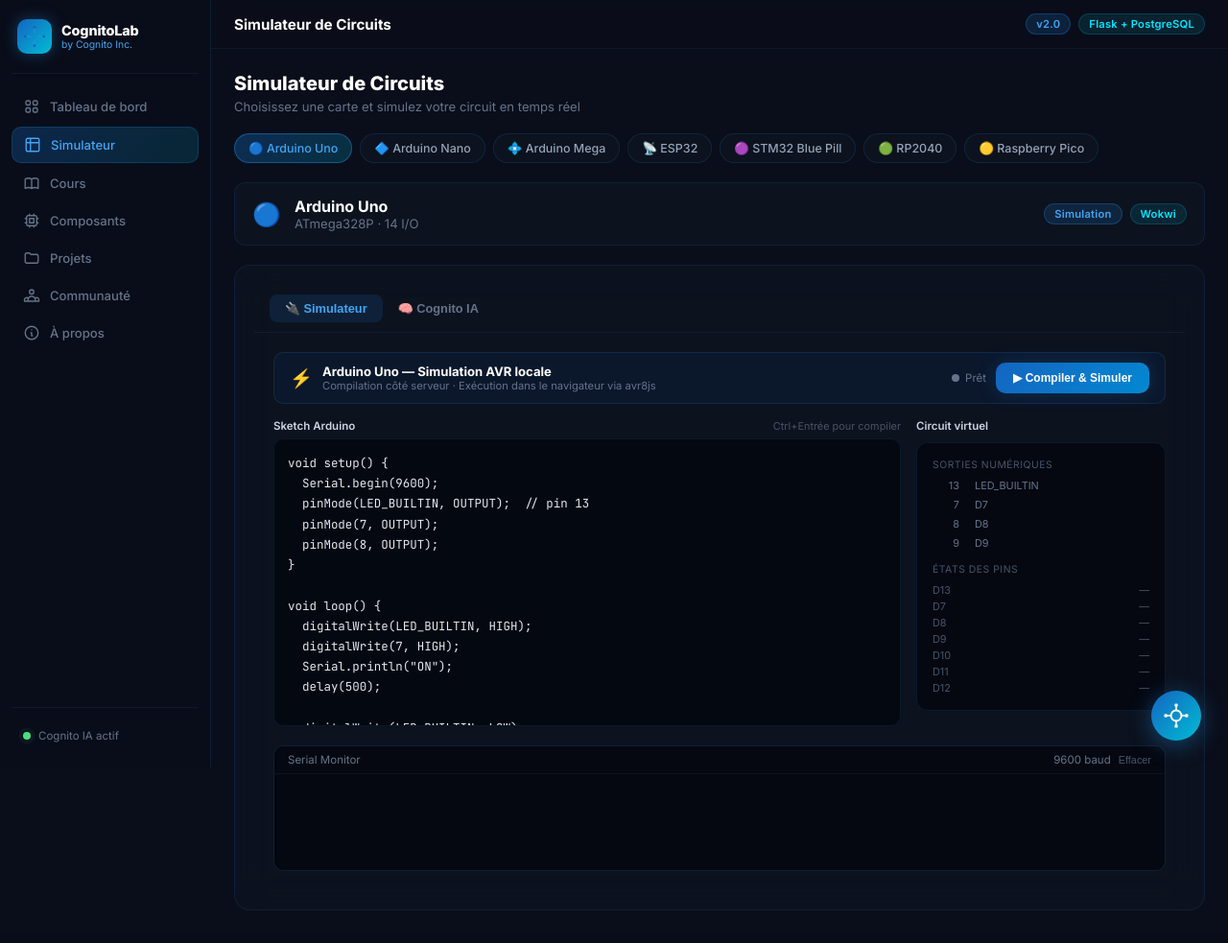
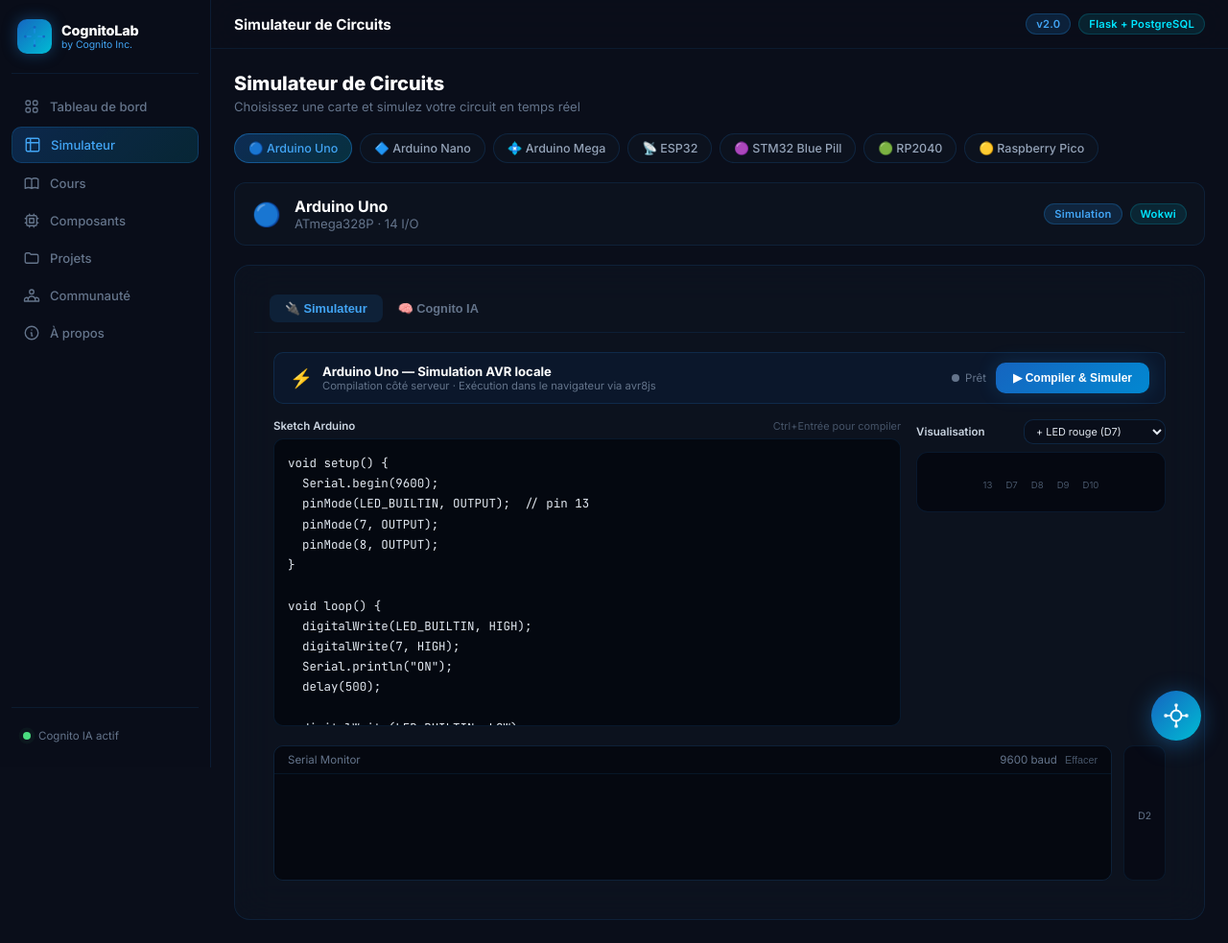
Before and after one commit to JonathanK-N/CognitoLab, a Flask app: page /simulator?board=arduino-uno in a window 1280 px wide. Shown: the whole page at 96% size. Before the commit the page ends 949 px from the top, so only its background shows below. Run offline with Flask 3, Linux system fonts and the light colour scheme; data comes from the database, SQL or seed files in the repository; some libraries are stand-ins or nearby versions.

Commit message:
feat: visualisation circuit complète — board Arduino, LEDs, LCD, servo, bouton interactif

```diff
--- a/templates/simulator.html
+++ b/templates/simulator.html
@@ -100,54 +100,74 @@ void loop() {
             <div id="compileError" style="display:none;margin-top:8px;padding:10px 14px;background:rgba(248,113,113,0.1);border:1px solid rgba(248,113,113,0.25);border-radius:8px;font-family:'JetBrains Mono',monospace;font-size:0.7rem;color:#f87171;white-space:pre-wrap;max-height:120px;overflow:auto"></div>
           </div>
 
-          <!-- Circuit virtuel -->
+          <!-- Visualisation circuit -->
           <div>
-            <p style="font-size:0.72rem;font-weight:600;color:#cbd5e1;margin-bottom:10px">Circuit virtuel</p>
+            <div style="display:flex;align-items:center;justify-content:space-between;margin-bottom:8px">
+              <p style="font-size:0.72rem;font-weight:600;color:#cbd5e1">Visualisation</p>
+              <!-- Sélecteur de composant additionnel -->
+              <select id="extraComponent" class="cl-input" style="font-size:0.68rem;padding:4px 8px;width:auto" onchange="updateExtraComponent()">
+                <option value="led">+ LED rouge (D7)</option>
+                <option value="lcd">LCD 16×2 (Serial)</option>
+                <option value="servo">Servo (D9 PWM)</option>
+                <option value="button">Bouton (D2)</option>
+                <option value="seg7">7 segments (D4-D10)</option>
+              </select>
+            </div>
 
-            <!-- Arduino board simplified -->
-            <div style="background:rgba(5,8,16,0.8);border:1px solid rgba(33,150,243,0.12);border-radius:12px;padding:16px">
+            <!-- Zone de visualisation -->
+            <div style="background:rgba(5,8,16,0.85);border:1px solid rgba(33,150,243,0.12);border-radius:12px;padding:12px;overflow:auto">
 
-              <!-- LEDs -->
-              <div style="margin-bottom:14px">
-                <p style="font-size:0.65rem;color:#475569;text-transform:uppercase;letter-spacing:0.05em;margin-bottom:8px">Sorties numériques</p>
-                {% for pin, color, label in [
-                  (13, 'yellow', 'LED_BUILTIN'),
-                  (7,  'red',    'D7'),
-                  (8,  'green',  'D8'),
-                  (9,  'blue',   'D9'),
-                ] %}
-                <div style="display:flex;align-items:center;gap:8px;margin-bottom:6px">
-                  <span style="font-size:0.68rem;color:#64748b;width:28px;text-align:right">{{ pin }}</span>
-                  <wokwi-led id="led{{ pin }}" color="{{ color }}" value="0"></wokwi-led>
-                  <span style="font-size:0.68rem;color:#64748b">{{ label }}</span>
-                </div>
-                {% endfor %}
+              <!-- Arduino Uno board visuel -->
+              <div style="display:flex;justify-content:center;margin-bottom:12px">
+                <wokwi-arduino-uno id="arduinoBoard"></wokwi-arduino-uno>
               </div>
 
-              <!-- Pin states -->
-              <div>
-                <p style="font-size:0.65rem;color:#475569;text-transform:uppercase;letter-spacing:0.05em;margin-bottom:8px">États des pins</p>
-                <div id="pinStates" style="display:flex;flex-direction:column;gap:3px">
-                  {% for pin in [13, 7, 8, 9, 10, 11, 12] %}
-                  <div style="display:flex;justify-content:space-between;font-size:0.68rem">
-                    <span style="color:#475569">D{{ pin }}</span>
-                    <span id="pin{{ pin }}State" style="color:#475569">—</span>
-                  </div>
-                  {% endfor %}
+              <!-- LEDs sur breadboard -->
+              <div style="display:flex;justify-content:center;gap:14px;flex-wrap:wrap;margin-bottom:10px" id="ledRow">
+                <div style="display:flex;flex-direction:column;align-items:center;gap:4px">
+                  <wokwi-led id="led13" color="yellow" value="0"></wokwi-led>
+                  <span style="font-size:0.6rem;color:#475569">13</span>
+                </div>
+                <div style="display:flex;flex-direction:column;align-items:center;gap:4px">
+                  <wokwi-led id="led7" color="red" value="0"></wokwi-led>
+                  <span style="font-size:0.6rem;color:#475569">D7</span>
+                </div>
+                <div style="display:flex;flex-direction:column;align-items:center;gap:4px">
+                  <wokwi-led id="led8" color="green" value="0"></wokwi-led>
+                  <span style="font-size:0.6rem;color:#475569">D8</span>
+                </div>
+                <div style="display:flex;flex-direction:column;align-items:center;gap:4px">
+                  <wokwi-led id="led9" color="blue" value="0"></wokwi-led>
+                  <span style="font-size:0.6rem;color:#475569">D9</span>
+                </div>
+                <div style="display:flex;flex-direction:column;align-items:center;gap:4px">
+                  <wokwi-led id="led10" color="white" value="0"></wokwi-led>
+                  <span style="font-size:0.6rem;color:#475569">D10</span>
                 </div>
               </div>
+
+              <!-- Composant additionnel dynamique -->
+              <div id="extraComponentArea" style="display:flex;justify-content:center"></div>
             </div>
           </div>
         </div>
 
-        <!-- Serial Monitor -->
-        <div style="border-radius:10px;overflow:hidden;border:1px solid rgba(33,150,243,0.12)">
-          <div style="padding:7px 14px;background:rgba(5,8,16,0.9);border-bottom:1px solid rgba(33,150,243,0.1);display:flex;align-items:center;gap:8px;font-size:0.72rem;color:#64748b">
-            <span>Serial Monitor</span>
-            <span style="margin-left:auto">9600 baud</span>
-            <button onclick="document.getElementById('serialOut').innerHTML=''" style="background:none;border:none;color:#475569;cursor:pointer;font-size:0.68rem">Effacer</button>
+        <!-- Serial Monitor + bouton additionnel -->
+        <div style="display:grid;grid-template-columns:1fr auto;gap:12px">
+          <div style="border-radius:10px;overflow:hidden;border:1px solid rgba(33,150,243,0.12)">
+            <div style="padding:7px 14px;background:rgba(5,8,16,0.9);border-bottom:1px solid rgba(33,150,243,0.1);display:flex;align-items:center;gap:8px;font-size:0.72rem;color:#64748b">
+              <span>Serial Monitor</span>
+              <span style="margin-left:auto">9600 baud</span>
+              <button onclick="document.getElementById('serialOut').innerHTML=''" style="background:none;border:none;color:#475569;cursor:pointer;font-size:0.68rem">Effacer</button>
+            </div>
+            <div id="serialOut" style="height:110px;background:#050810;padding:10px 14px;overflow-y:auto;font-family:'JetBrains Mono',monospace;font-size:0.75rem;color:#e2e8f0;line-height:1.7"></div>
           </div>
-          <div id="serialOut" style="height:100px;background:#050810;padding:10px 14px;overflow-y:auto;font-family:'JetBrains Mono',monospace;font-size:0.75rem;color:#e2e8f0;line-height:1.7"></div>
+
+          <!-- Bouton interactif D2 -->
+          <div style="display:flex;flex-direction:column;align-items:center;justify-content:center;gap:6px;background:rgba(5,8,16,0.6);border:1px solid rgba(33,150,243,0.1);border-radius:10px;padding:14px">
+            <wokwi-pushbutton id="btnD2" color="green"></wokwi-pushbutton>
+            <span style="font-size:0.65rem;color:#64748b">D2</span>
+          </div>
         </div>
       </div>
 
@@ -294,15 +314,69 @@ function serialPrint(text, color) {
   out.scrollTop = out.scrollHeight;
 }
 
+// ── Composant additionnel ─────────────────────────────────────────────────────
+let lcdComponent = null;
+
+function updateExtraComponent() {
+  const val  = document.getElementById('extraComponent')?.value;
+  const area = document.getElementById('extraComponentArea');
+  if (!area) return;
+  area.innerHTML = '';
+  lcdComponent = null;
+
+  if (val === 'lcd') {
+    const lcd = document.createElement('wokwi-lcd1602');
+    lcd.id = 'lcdDisplay';
+    lcd.setAttribute('background', '#1a237e');
+    area.appendChild(lcd);
+    lcdComponent = lcd;
+  } else if (val === 'servo') {
+    const s = document.createElement('wokwi-servo');
+    s.id = 'servoVis';
+    area.appendChild(s);
+  } else if (val === 'seg7') {
+    const s = document.createElement('wokwi-7segment');
+    s.id = 'seg7Vis';
+    s.setAttribute('color', '#ff0000');
+    area.appendChild(s);
+  }
+}
+
 function setPinLED(pin, high) {
   const led = document.getElementById('led' + pin);
-  if (led) led.value = high;
-  const state = document.getElementById('pin' + pin + 'State');
-  if (state) {
-    state.textContent = high ? 'HIGH' : 'LOW';
-    state.style.color = high ? '#4ade80' : '#475569';
+  if (led) led.value = high ? 1 : 0;
+
+  // Si servo sur D9 (PWM) — approximation visuelle
+  if (pin === 9) {
+    const servo = document.getElementById('servoVis');
+    if (servo) servo.angle = high ? 90 : 0;
   }
 }
+
+// Envoyer texte vers LCD
+function lcdPrint(line1, line2) {
+  const lcd = document.getElementById('lcdDisplay');
+  if (!lcd) return;
+  lcd.setAttribute('line1', (line1 || '').substring(0, 16).padEnd(16));
+  lcd.setAttribute('line2', (line2 || '').substring(0, 16).padEnd(16));
+}
+
+// Intercepter Serial pour alimenter le LCD aussi
+let lcdLines = ['', ''];
+function onSerialByte(byte) {
+  const ch = String.fromCharCode(byte);
+  serialBuf += ch;
+  if (ch === '\n') {
+    const line = serialBuf.replace('\n','').replace('\r','');
+    serialPrint(line + '\n', '#e2e8f0');
+    // Scroll LCD : line2 devient line1, nouvelle ligne en line2
+    lcdLines[0] = lcdLines[1];
+    lcdLines[1] = line;
+    lcdPrint(lcdLines[0], lcdLines[1]);
+    serialBuf = '';
+  }
+}
+let serialBuf = '';
 
 function stopAVR() {
   if (avrRaf) { cancelAnimationFrame(avrRaf); avrRaf = null; }
@@ -381,16 +455,17 @@ async function runHex(hexText) {
 
   // ── UART Serial ──
   const usart = new AVRUSART(cpu, usart0Config, 16_000_000);
-  let lineBuffer = '';
-  usart.onByteTransmit = (byte) => {
-    const ch = String.fromCharCode(byte);
-    if (ch === '\n') {
-      serialPrint(lineBuffer + '\n', '#e2e8f0');
-      lineBuffer = '';
-    } else {
-      lineBuffer += ch;
-    }
-  };
+  serialBuf = '';
+  lcdLines  = ['', ''];
+  usart.onByteTransmit = (byte) => onSerialByte(byte);
+
+  // ── Bouton D2 (Port D, bit 2) — entrée interactive ──
+  const btnEl = document.getElementById('btnD2');
+  if (btnEl) {
+    portD.setPin(2, true);  // pull-up : repos = HIGH
+    btnEl.addEventListener('button-press',   () => portD.setPin(2, false));
+    btnEl.addEventListener('button-release', () => portD.setPin(2, true));
+  }
 
   setAVRStatus('running');
 
```
